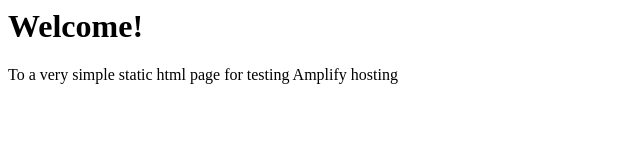
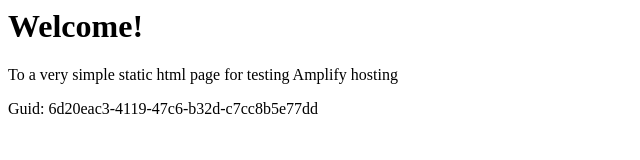
Before and after one commit to aws-aemilia-hkg/Github-PR-Commit-Integration-Test-DoNotTouch-GitH-MJCD6L4M-v1-preprod-ap-east-1, a website: page src/index.html in a window 1280 px wide. Shown: the whole page, without its empty margins (0-640 px from the left). Drawn offline with Linux system fonts and the light colour scheme.

Commit message:
commit from integ tests

```diff
--- a/src/index.html
+++ b/src/index.html
@@ -1,3 +1,5 @@
+
+
 <html lang="en">
 
 <head>
@@ -10,6 +12,6 @@
 <body>
     <h1>Welcome!</h1>
     <p>To a very simple static html page for testing Amplify hosting</p>
-</body>
+    <p>Guid: 6d20eac3-4119-47c6-b32d-c7cc8b5e77dd</p></body>
 
 </html>
```
